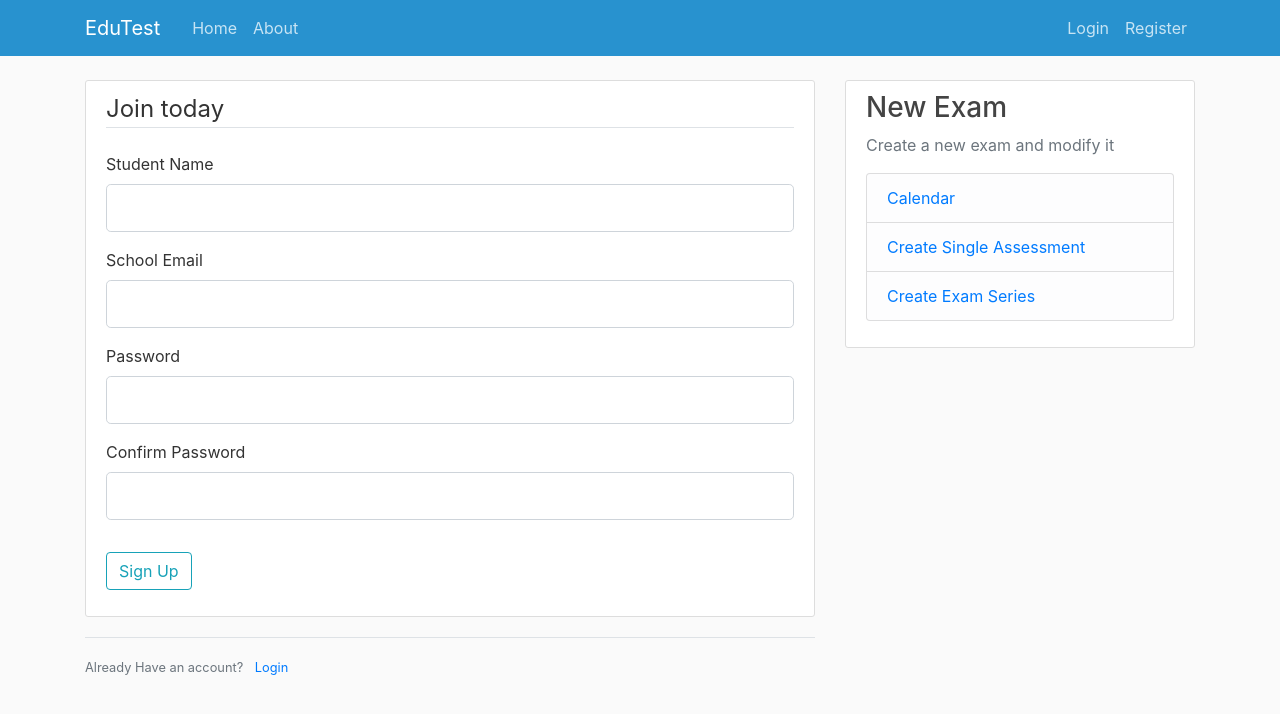
After one commit to SaaranshJain/EduTest, a Flask app: page /register in a window 1280 px wide. The commit adds this page. Shown: the top 714 px of the page. Run offline with Flask 2, Linux system fonts and the light colour scheme; some libraries are stand-ins or nearby versions.

Commit message:
Add files via upload

```diff
--- a/Main.py
+++ b/Main.py
@@ -97,13 +97,21 @@ def about() :
 def register() :
     form_reg = RegistrationForm()
     if form_reg.validate_on_submit() :
+        print("Hiiiii")
         flash(f"Account created for {form_reg.name.data}!" , category="success")
         return redirect(url_for("login"))
     return render_template("Register.html" , Title="Register" , form = form_reg)
 
-@app.route("/login")
+@app.route("/login" , methods=['GET' , 'POST'])
 def login() :
     form_log = LoginForm()
+    if form_log.validate_on_submit() :
+        # Dummy success condition
+        if form_log.email.data == "admin@blog.com" and form_log.password.data == "password" :
+            flash("You have been logged in!" , "success")
+            return redirect(url_for("home"))
+        else :
+            flash("Login failed" , "danger")
     return render_template("Login.html" , Title="Login" , form = form_log)
 
 @app.route("/create")
--- a/templates/Layout.html
+++ b/templates/Layout.html
@@ -15,7 +15,7 @@
     {% if Title %}
     <title>{{ Title }}</title>
     {% else %}
-    <title>Flask Blog</title>
+    <title>EduTest</title>
     {% endif %}
 </head>
 
@@ -30,13 +30,13 @@
                 </button>
                 <div class="collapse navbar-collapse" id="navbarToggle">
                     <div class="navbar-nav mr-auto">
-                        <a class="nav-item nav-link" href="/">Home</a>
-                        <a class="nav-item nav-link" href="/about">About</a>
+                        <a class="nav-item nav-link" href="{{ url_for('home') }}">Home</a>
+                        <a class="nav-item nav-link" href="{{ url_for('about') }}">About</a>
                     </div>
                     <!-- Navbar Right Side -->
                     <div class="navbar-nav">
-                        <a class="nav-item nav-link" href="/login">Login</a>
-                        <a class="nav-item nav-link" href="/register">Register</a>
+                        <a class="nav-item nav-link" href="{{ url_for('login') }}">Login</a>
+                        <a class="nav-item nav-link" href="{{ url_for('register') }}">Register</a>
                     </div>
                 </div>
             </div>
--- /dev/null
+++ b/templates/Register.html
@@ -0,0 +1,75 @@
+{% extends "Layout.html" %}
+{% block content %}
+    <div class="content-section">
+        <form method="POST" action="">
+            {{ form.hidden_tag() }}
+            <fieldset class="form-group">
+                <legend class="border-bottom mb-4">Join today</legend>
+                <div class="form-group">
+                    {{ form.name.label(class="form-control-label") }}
+
+                    {% if form.name.errors %}
+                        {{ form.name(class="form-control form-control-lg is-invalid") }}
+                        <div class="invalid-feedback">
+                            {% for error in form.name.errors %}
+                                <span>{{ error }}</span>
+                            {% endfor %}
+                        </div>
+                    {% else %}
+                        {{ form.name(class="form-control form-control-lg") }}
+                    {% endif %}
+                </div>
+                <div class="form-group">
+                    {{ form.email.label(class="form-control-label") }}
+
+                    {% if form.email.errors %}
+                        {{ form.email(class="form-control form-control-lg is-invalid") }}
+                        <div class="invalid-feedback">
+                            {% for error in form.email.errors %}
+                                <span>{{ error }}</span>
+                            {% endfor %}
+                        </div>
+                    {% else %}
+                        {{ form.email(class="form-control form-control-lg") }}
+                    {% endif %}
+                </div>
+                <div class="form-group">
+                    {{ form.password.label(class="form-control-label") }}
+
+                    {% if form.password.errors %}
+                        {{ form.password(class="form-control form-control-lg is-invalid") }}
+                        <div class="invalid-feedback">
+                            {% for error in form.password.errors %}
+                                <span>{{ error }}</span>
+                            {% endfor %}
+                        </div>
+                    {% else %}
+                        {{ form.password(class="form-control form-control-lg") }}
+                    {% endif %}
+                </div>
+                <div class="form-group">
+                    {{ form.confirm_password.label(class="form-control-label") }}
+
+                    {% if form.confirm_password.errors %}
+                        {{ form.confirm_password(class="form-control form-control-lg is-invalid") }}
+                        <div class="invalid-feedback">
+                            {% for error in form.confirm_password.errors %}
+                                <span>{{ error }}</span>
+                            {% endfor %}
+                        </div>
+                    {% else %}
+                        {{ form.confirm_password(class="form-control form-control-lg") }}
+                    {% endif %}
+                </div>
+            </fieldset>
+            <div class="form-group">
+                {{ form.submit(class="btn btn-outline-info") }}
+            </div>
+        </form>
+    </div>
+    <div class="border-top pt-3">
+        <small class="text-muted">
+            Already Have an account? <a class="ml-2" href="{{ url_for('login') }}">Login</a>
+        </small>
+    </div>
+{% endblock content %}
```
Also changed, not shown: templates/Login.html (added, +54 -0 lines), Forms.py (line endings or trailing spaces).
